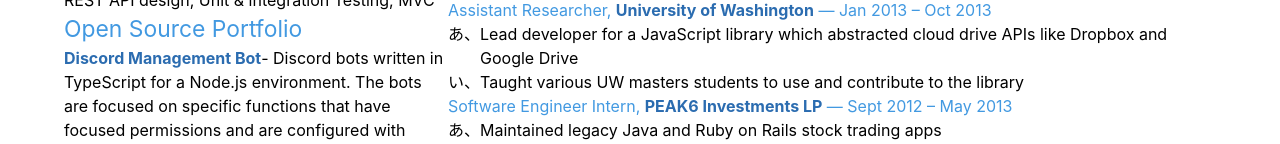
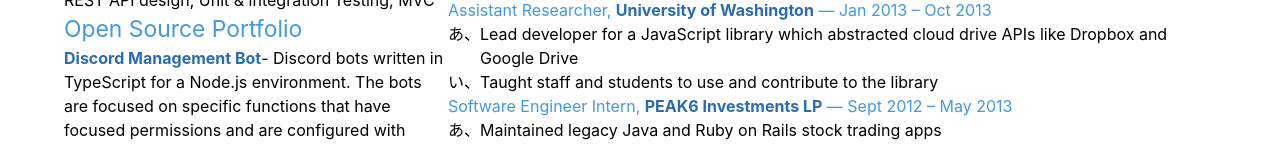
Before and after one commit to emmajsadams/personal-website, a Next.js app: page / in a window 1280 px wide. Shown: the part 656-800 px from the top of the page. Built offline with nearby package versions, Linux system fonts and the light colour scheme.

Commit message:
Remove Uw acronym that is redundant

```diff
--- a/pages/index.tsx
+++ b/pages/index.tsx
@@ -189,8 +189,7 @@
 							drive APIs like Dropbox and Google Drive
 						</li>
 						<li>
-							Taught various UW masters students to use and contribute to the
-							library
+							Taught staff and students to use and contribute to the library
 						</li>
 					</ul>
 
```
